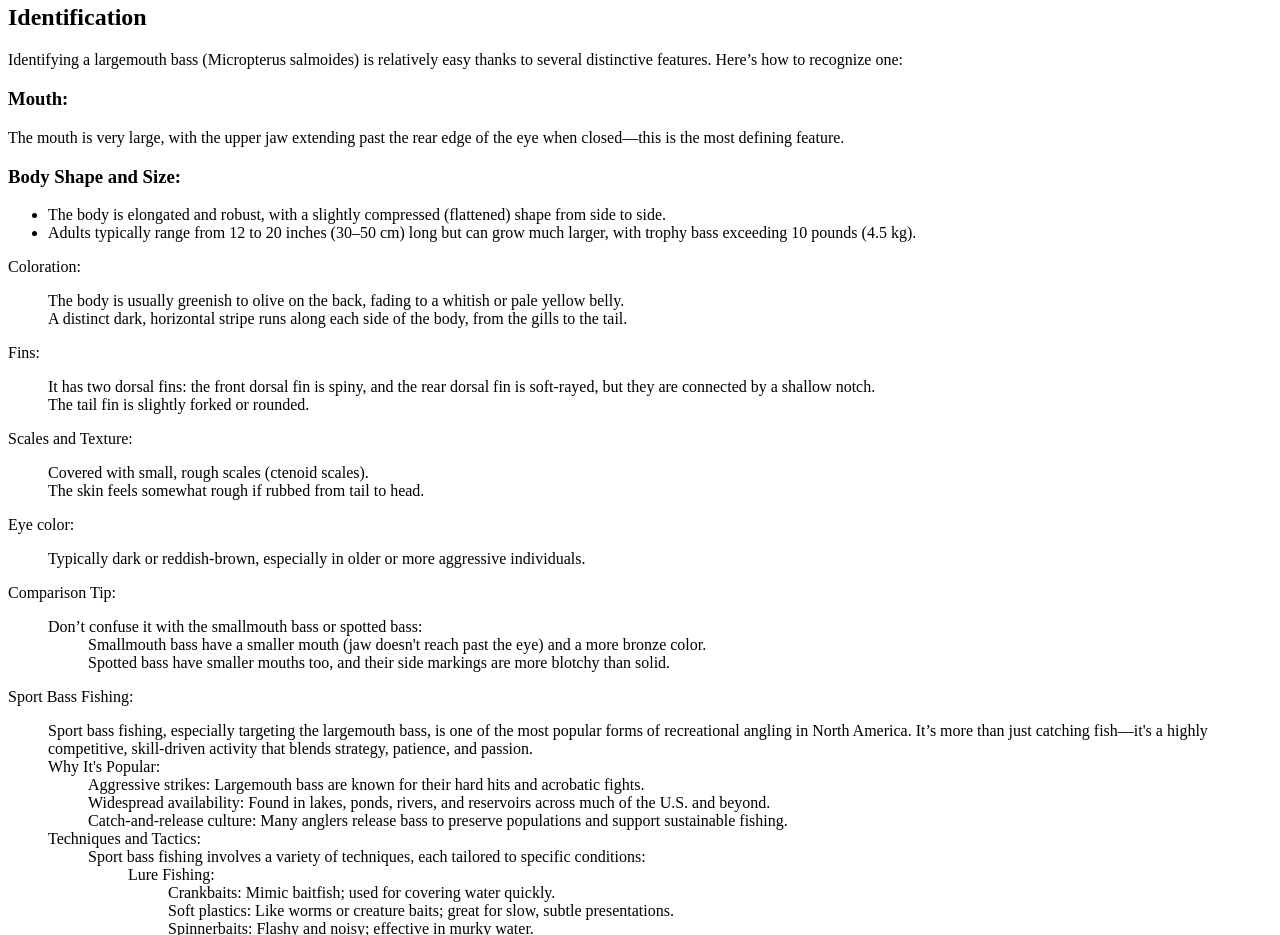
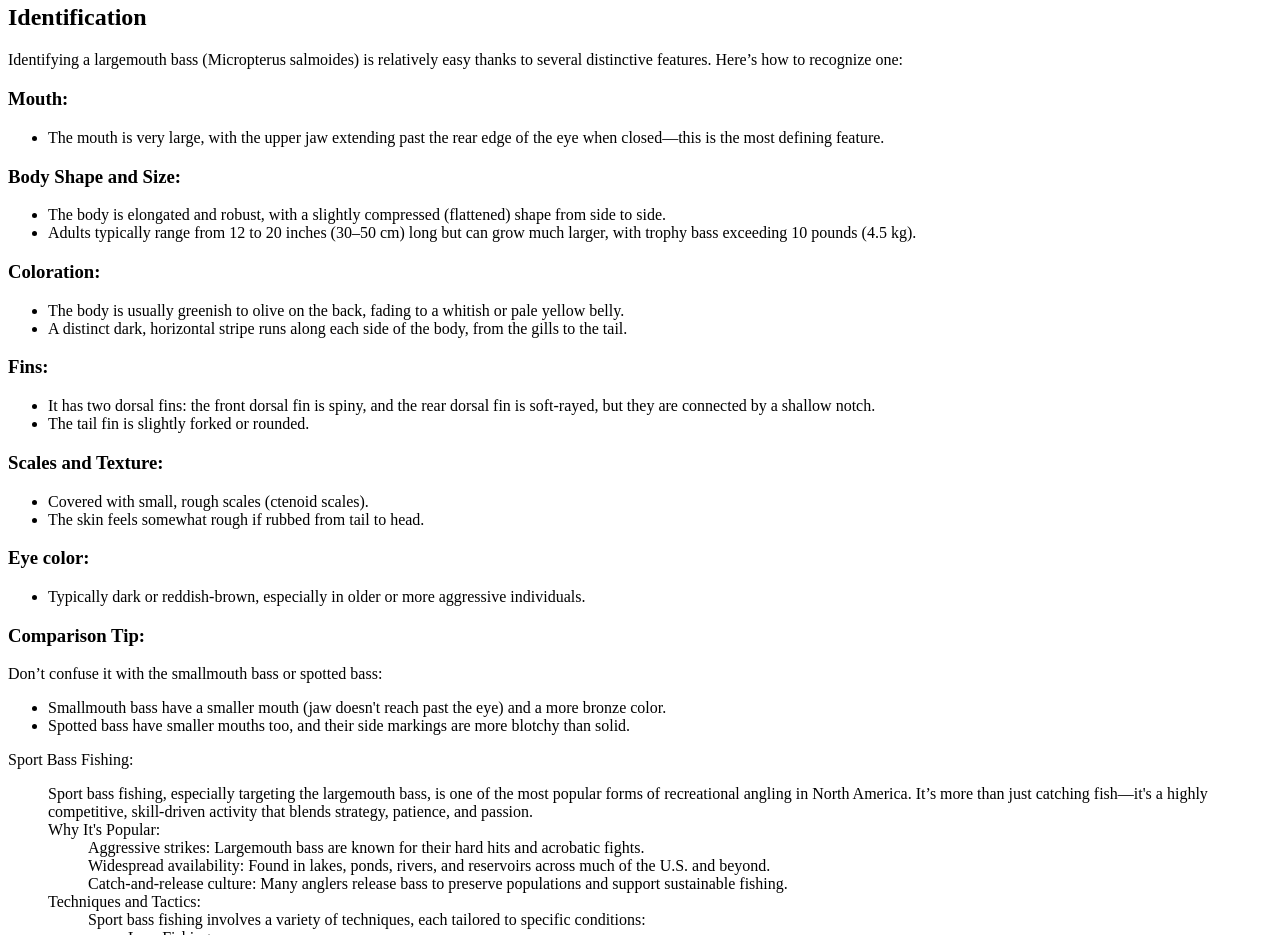
Before and after one commit to grd5217/testsite.github.io, a plain HTML site: page index.html in a window 1280 px wide. Shown: the part 1400-2335 px from the top of the page. Drawn offline with Linux system fonts and the light colour scheme.

Commit message:
Update index.html
hand made

```diff
--- a/index.html
+++ b/index.html
@@ -88,10 +88,13 @@
 
 		<section>	<!--mouth subsection-->
 			<h3>Mouth:</h3>
-			<p>The mouth is very large, with the upper jaw extending past the rear edge of the eye when closed—this is the most defining feature.</p>
+			<ul>
+				<li>The mouth is very large, with the upper jaw extending past the rear edge of the eye when closed—this is the most defining feature.</li>
+			</ul>
 		</section>
 
-		<section>
+
+		<section>	<!--body shape/size subsection-->
 			<h3>Body Shape and Size:</h3>
 
 			<ul>
@@ -100,43 +103,52 @@
 			</ul>
 		</section>
 
-				<header>Coloration:</header>
+
+		<section>	<!--coloration subsection-->
+			<h3>Coloration:</h3>
+
 			<ul>
-					<section>The body is usually greenish to olive on the back, fading to a whitish or pale yellow belly.</section>
+					<li>The body is usually greenish to olive on the back, fading to a whitish or pale yellow belly.</li>
+					<li>A distinct dark, horizontal stripe runs along each side of the body, from the gills to the tail.</li>
+			</ul>
+		</section>
 
-					<section>A distinct dark, horizontal stripe runs along each side of the body, from the gills to the tail.</section>
+
+		<section>	<!--fins subsection-->
+			<h3>Fins:</h3>
+
+			<ul>
+				<li>It has two dorsal fins: the front dorsal fin is spiny, and the rear dorsal fin is soft-rayed, but they are connected by a shallow notch.</li>
+				<li>The tail fin is slightly forked or rounded.</li>
 			</ul>
+		</section>
 
-				<header>Fins:</header>
+
+		<section>	<!--scales/texture subsection-->
+			<h3>Scales and Texture:</h3>
 			<ul>
-					<section>It has two dorsal fins: the front dorsal fin is spiny, and the rear dorsal fin is soft-rayed, but they are connected by a shallow notch.</section>
+				<li>Covered with small, rough scales (ctenoid scales).</li>
+				<li>The skin feels somewhat rough if rubbed from tail to head.</li>
+			</ul>
+		</section>
 
-					<section>The tail fin is slightly forked or rounded.</section>
+
+		<section>
+			<h3>Eye color:</h3>
+				<ul>
+					<li>Typically dark or reddish-brown, especially in older or more aggressive individuals.</li>
 				</ul>
+		</section>
 
-				<header>Scales and Texture:</header>
+
+		<section>	<!--comparison tip subsection-->
+				<h3>Comparison Tip:</h3>
+				<p>Don’t confuse it with the smallmouth bass or spotted bass:</p>
 				<ul>
-					<section>Covered with small, rough scales (ctenoid scales).</section>
-
-					<section>The skin feels somewhat rough if rubbed from tail to head.</section>
+					<li>Smallmouth bass have a smaller mouth (jaw doesn't reach past the eye) and a more bronze color.</li>
+					<li>Spotted bass have smaller mouths too, and their side markings are more blotchy than solid.</li>
 				</ul>
-
-				<header>Eye color:</header>
-				<ul>
-					<section>Typically dark or reddish-brown, especially in older or more aggressive individuals.</section>
-				</ul>
-
-				<header>Comparison Tip:</header>
-				<ul>
-					<header>Don’t confuse it with the smallmouth bass or spotted bass:</header>
-					<ul>
-						<section>Smallmouth bass have a smaller mouth (jaw doesn't reach past the eye) and a more bronze color.</section>
-
-						<section>Spotted bass have smaller mouths too, and their side markings are more blotchy than solid.</section>
-					</ul>
-				</ul>
-			</ul>
-		</ul>
+		</section>
 	</section>
 
 	<!--Sport fishing section-->
```
Lines whose indentation alone changed are shown as unchanged.
